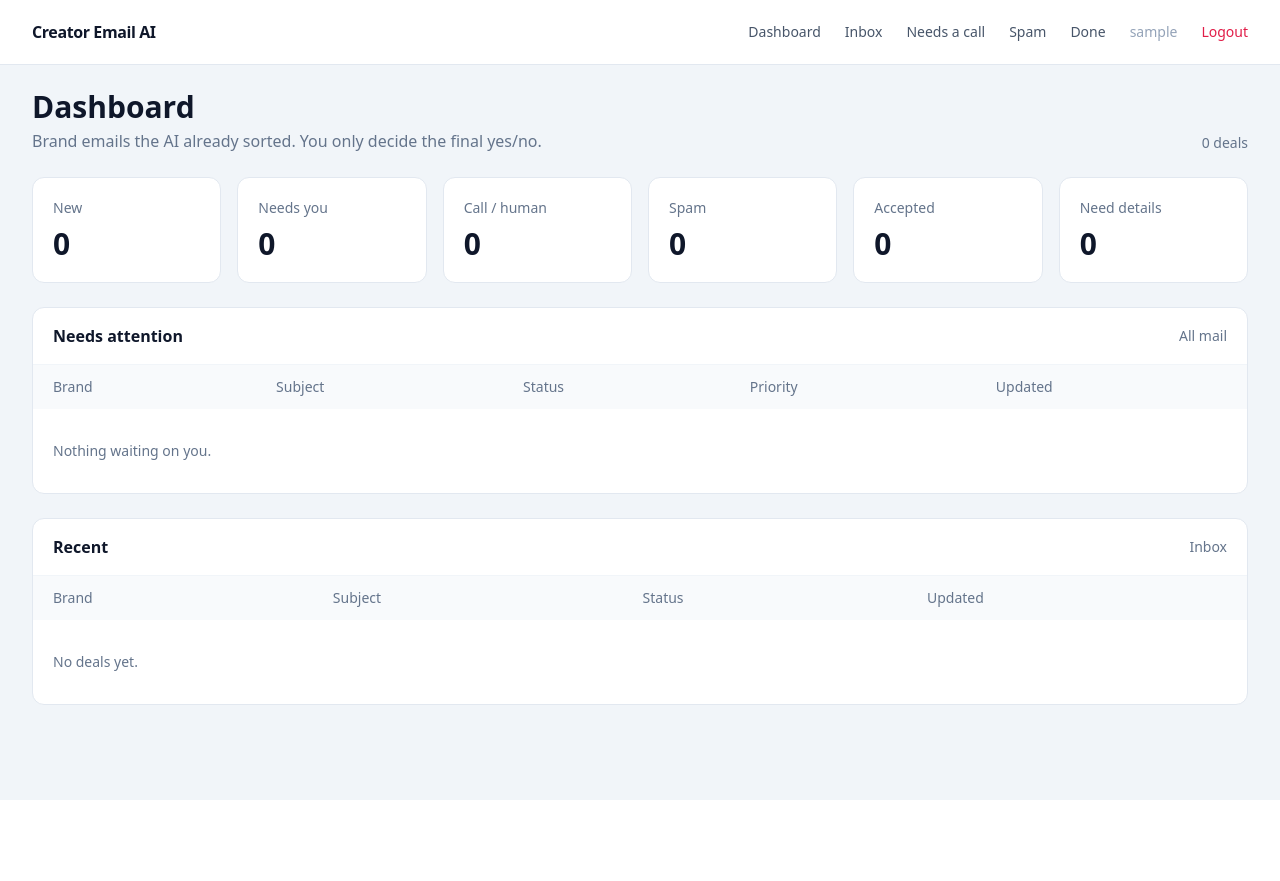
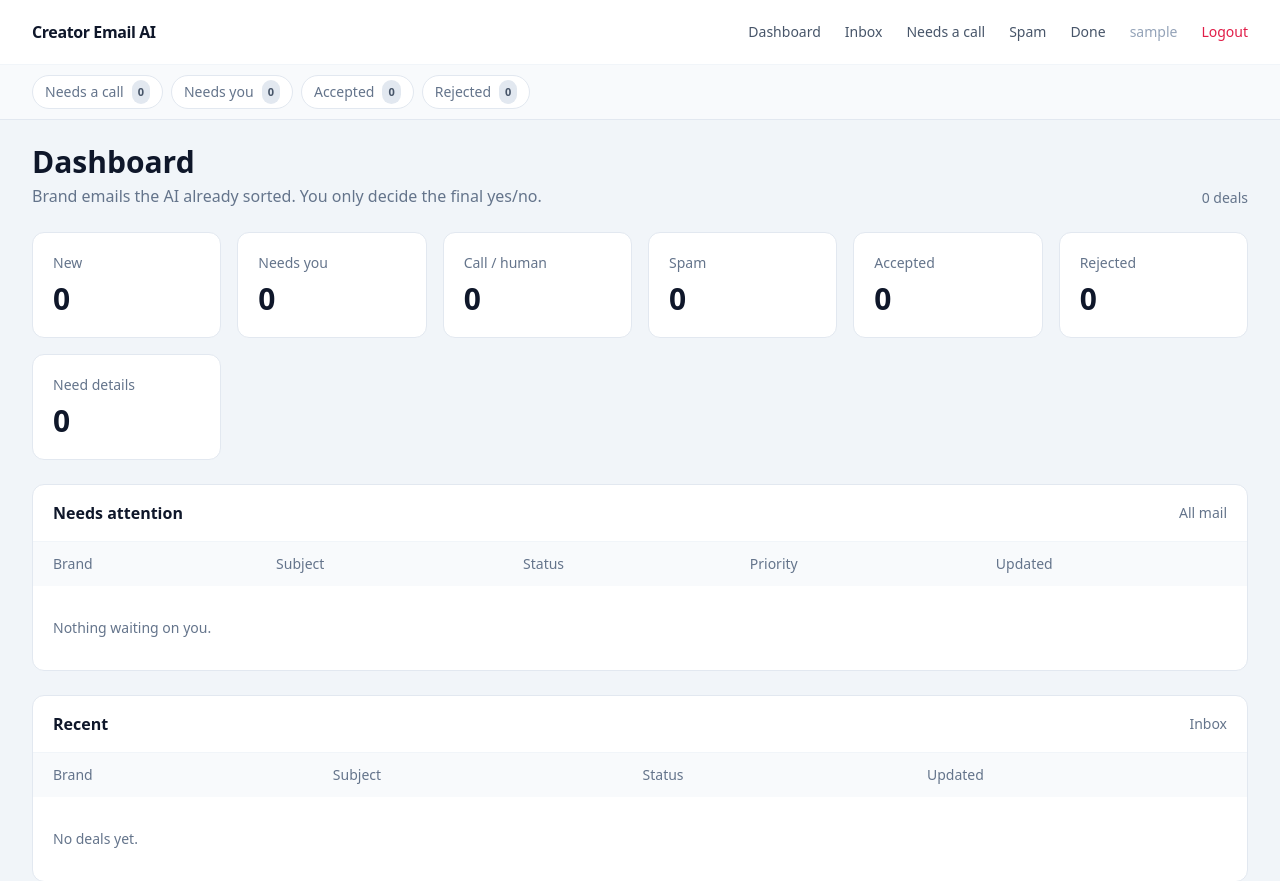
Before and after one commit to siva1252/n8n_email_ai_automation, a Django app: page /dashboard/ in a window 1280 px wide. Shown: the top 881 px of the page. Before the commit the page ends 800 px from the top, so only its background shows below. Run offline with Django 5.2, Linux system fonts and the light colour scheme; the visitor is signed in with stand-in values (Sample User, id 1); data that the repository does not hold is empty; some libraries are stand-ins or nearby versions.

Commit message:
Show header alerts only for deals the creator has not opened yet.
Co-authored-by: Cursor <cursoragent@cursor.com>

```diff
--- a/backend/backend/settings.py
+++ b/backend/backend/settings.py
@@ -61,6 +61,7 @@ TEMPLATES = [
                 "django.template.context_processors.request",
                 "django.contrib.auth.context_processors.auth",
                 "django.contrib.messages.context_processors.messages",
+                "deals.context_processors.header_alerts",
             ],
         },
     },
--- /dev/null
+++ b/backend/deals/context_processors.py
@@ -0,0 +1,25 @@
+from django.db.models import Q
+
+
+def header_alerts(request):
+    user = getattr(request, "user", None)
+    empty = {"header_alerts": {"needs_call": 0, "accepted": 0, "rejected": 0, "needs_you": 0}}
+    if not user or not user.is_authenticated:
+        return empty
+    try:
+        from .models import Deal
+
+        unseen = Deal.objects.filter(header_unseen=True)
+        needs_call = (
+            unseen.filter(Q(status="HUMAN_REQUIRED") | Q(human_required=True)).exclude(status="SPAM").count()
+        )
+        return {
+            "header_alerts": {
+                "needs_call": needs_call,
+                "accepted": unseen.filter(status="COMPLETED").count(),
+                "rejected": unseen.filter(status__in=["REJECTED", "AUTO_REJECTED"]).count(),
+                "needs_you": unseen.filter(status="PENDING_CREATOR").count(),
+            }
+        }
+    except Exception:
+        return empty
--- a/backend/deals/pipeline.py
+++ b/backend/deals/pipeline.py
@@ -196,7 +196,8 @@ def ingest_email(raw: dict[str, Any]) -> dict[str, Any]:
             received_at=normalized.get("received_at") or timezone.now(),
         )
         deal.client_replied_at = timezone.now()
-        deal.save(update_fields=["client_replied_at", "updated_at"])
+        deal.header_unseen = True
+        deal.save(update_fields=["client_replied_at", "header_unseen", "updated_at"])
 
         if deal.is_terminal:
             return {
@@ -471,6 +472,7 @@ def accept_or_reject(deal: Deal, action: str, user=None, reason: str = "") -> De
     deal.status = "COMPLETED" if action == "accept" else "REJECTED"
     deal.human_required = False
     deal.send_reply = True
+    deal.header_unseen = False
     deal.save()
     HumanAction.objects.create(deal=deal, action=action, reason=reason, user=user)
     EmailMessage.objects.create(
--- a/backend/deals/templates/deals/base.html
+++ b/backend/deals/templates/deals/base.html
@@ -14,14 +14,44 @@
             <nav class="flex items-center gap-4 lg:gap-6 text-sm text-slate-600 flex-wrap justify-end">
                 <a href="{% url 'dashboard' %}" class="hover:text-slate-900">Dashboard</a>
                 <a href="{% url 'inbox' %}" class="hover:text-slate-900">Inbox</a>
-                <a href="{% url 'human_queue' %}" class="hover:text-slate-900">Needs a call</a>
+                <a href="{% url 'human_queue' %}" class="hover:text-slate-900 inline-flex items-center gap-1.5">
+                    Needs a call
+                    {% if header_alerts.needs_call %}
+                    <span class="min-w-[1.25rem] h-5 px-1.5 rounded-full bg-rose-600 text-white text-[11px] font-semibold leading-5 text-center">{{ header_alerts.needs_call }}</span>
+                    {% endif %}
+                </a>
                 <a href="{% url 'spam_box' %}" class="hover:text-slate-900">Spam</a>
-                <a href="{% url 'completed_box' %}" class="hover:text-slate-900">Done</a>
+                <a href="{% url 'completed_box' %}" class="hover:text-slate-900 inline-flex items-center gap-1.5">
+                    Done
+                    {% if header_alerts.accepted or header_alerts.rejected %}
+                    <span class="min-w-[1.25rem] h-5 px-1.5 rounded-full bg-slate-800 text-white text-[11px] font-semibold leading-5 text-center">{{ header_alerts.accepted|add:header_alerts.rejected }}</span>
+                    {% endif %}
+                </a>
                 <span class="text-slate-400 hidden sm:inline">{{ user.username }}</span>
                 <a href="{% url 'logout' %}" class="text-rose-600 hover:text-rose-800">Logout</a>
             </nav>
             {% endif %}
         </div>
+        {% if user.is_authenticated %}
+        <div class="w-full px-4 sm:px-6 lg:px-8 py-2.5 border-t border-slate-100 bg-slate-50 flex flex-wrap items-center gap-2">
+            <a href="{% url 'human_queue' %}" class="inline-flex items-center gap-2 rounded-full border px-3 py-1 text-xs sm:text-sm {% if header_alerts.needs_call %}bg-rose-50 border-rose-200 text-rose-800{% else %}bg-white border-slate-200 text-slate-500{% endif %}">
+                <span class="font-medium">Needs a call</span>
+                <span class="rounded-full px-1.5 py-0.5 text-[11px] font-semibold {% if header_alerts.needs_call %}bg-rose-600 text-white{% else %}bg-slate-200 text-slate-600{% endif %}">{{ header_alerts.needs_call }}</span>
+            </a>
+            <a href="{% url 'inbox' %}?status=PENDING_CREATOR" class="inline-flex items-center gap-2 rounded-full border px-3 py-1 text-xs sm:text-sm {% if header_alerts.needs_you %}bg-violet-50 border-violet-200 text-violet-800{% else %}bg-white border-slate-200 text-slate-500{% endif %}">
+                <span class="font-medium">Needs you</span>
+                <span class="rounded-full px-1.5 py-0.5 text-[11px] font-semibold {% if header_alerts.needs_you %}bg-violet-600 text-white{% else %}bg-slate-200 text-slate-600{% endif %}">{{ header_alerts.needs_you }}</span>
+            </a>
+            <a href="{% url 'completed_box' %}?status=COMPLETED" class="inline-flex items-center gap-2 rounded-full border px-3 py-1 text-xs sm:text-sm {% if header_alerts.accepted %}bg-emerald-50 border-emerald-200 text-emerald-800{% else %}bg-white border-slate-200 text-slate-500{% endif %}">
+                <span class="font-medium">Accepted</span>
+                <span class="rounded-full px-1.5 py-0.5 text-[11px] font-semibold {% if header_alerts.accepted %}bg-emerald-600 text-white{% else %}bg-slate-200 text-slate-600{% endif %}">{{ header_alerts.accepted }}</span>
+            </a>
+            <a href="{% url 'completed_box' %}?status=REJECTED" class="inline-flex items-center gap-2 rounded-full border px-3 py-1 text-xs sm:text-sm {% if header_alerts.rejected %}bg-red-50 border-red-200 text-red-800{% else %}bg-white border-slate-200 text-slate-500{% endif %}">
+                <span class="font-medium">Rejected</span>
+                <span class="rounded-full px-1.5 py-0.5 text-[11px] font-semibold {% if header_alerts.rejected %}bg-red-600 text-white{% else %}bg-slate-200 text-slate-600{% endif %}">{{ header_alerts.rejected }}</span>
+            </a>
+        </div>
+        {% endif %}
     </header>
     {% if messages %}
     <div class="w-full px-4 sm:px-6 lg:px-8 mt-4 space-y-2">
--- a/backend/deals/templates/deals/dashboard.html
+++ b/backend/deals/templates/deals/dashboard.html
@@ -11,7 +11,7 @@
 </div>
 <div class="grid grid-cols-2 md:grid-cols-3 xl:grid-cols-6 gap-4 mb-6">
     {% for card in stat_cards %}
-    {% if card.key == 'PENDING_CREATOR' or card.key == 'HUMAN_REQUIRED' or card.key == 'NEW' or card.key == 'SPAM' or card.key == 'COMPLETED' or card.key == 'NEED_INFORMATION' %}
+    {% if card.key == 'PENDING_CREATOR' or card.key == 'HUMAN_REQUIRED' or card.key == 'NEW' or card.key == 'SPAM' or card.key == 'COMPLETED' or card.key == 'REJECTED' or card.key == 'NEED_INFORMATION' %}
     <div class="bg-white border border-slate-200 rounded-xl p-5">
         <p class="text-sm text-slate-500">{{ card.label }}</p>
         <p class="text-3xl font-semibold mt-2">{{ card.count }}</p>
--- a/backend/deals/views.py
+++ b/backend/deals/views.py
@@ -40,7 +40,10 @@ def _deal_queryset(request, extra_filter=None):
             | Q(thread_id__icontains=q)
         )
     if status:
-        qs = qs.filter(status=status)
+        if status == "REJECTED":
+            qs = qs.filter(status__in=["REJECTED", "AUTO_REJECTED"])
+        else:
+            qs = qs.filter(status=status)
     if priority:
         qs = qs.filter(priority=priority)
     if intent:
@@ -215,6 +218,7 @@ def completed_box(request):
 @login_required
 def deal_detail(request, deal_id):
     deal = get_object_or_404(Deal.objects.select_related("client"), id=deal_id)
+    deal.mark_header_seen()
     return render(
         request,
         "deals/deal_detail.html",
@@ -343,6 +347,7 @@ def api_deal_list(request):
 @require_GET
 def api_deal_detail(request, deal_id):
     deal = get_object_or_404(Deal.objects.select_related("client"), id=deal_id)
+    deal.mark_header_seen()
     return JsonResponse(
         {
             "id": deal.id,
```
Also changed, not shown: backend/deals/models.py (+8 -0 lines), backend/deals/tests.py (+23 -1 lines), backend/deals/migrations/0006_deal_header_unseen.py (added).
